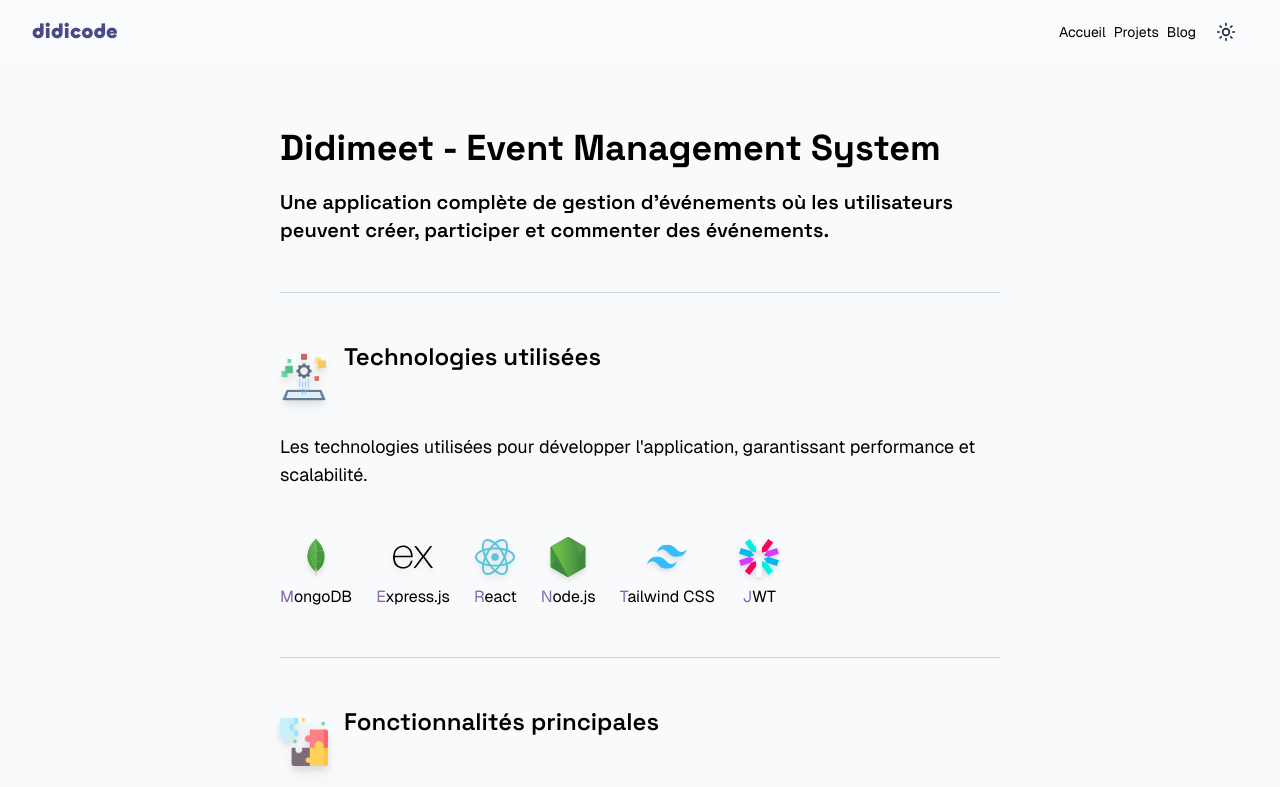
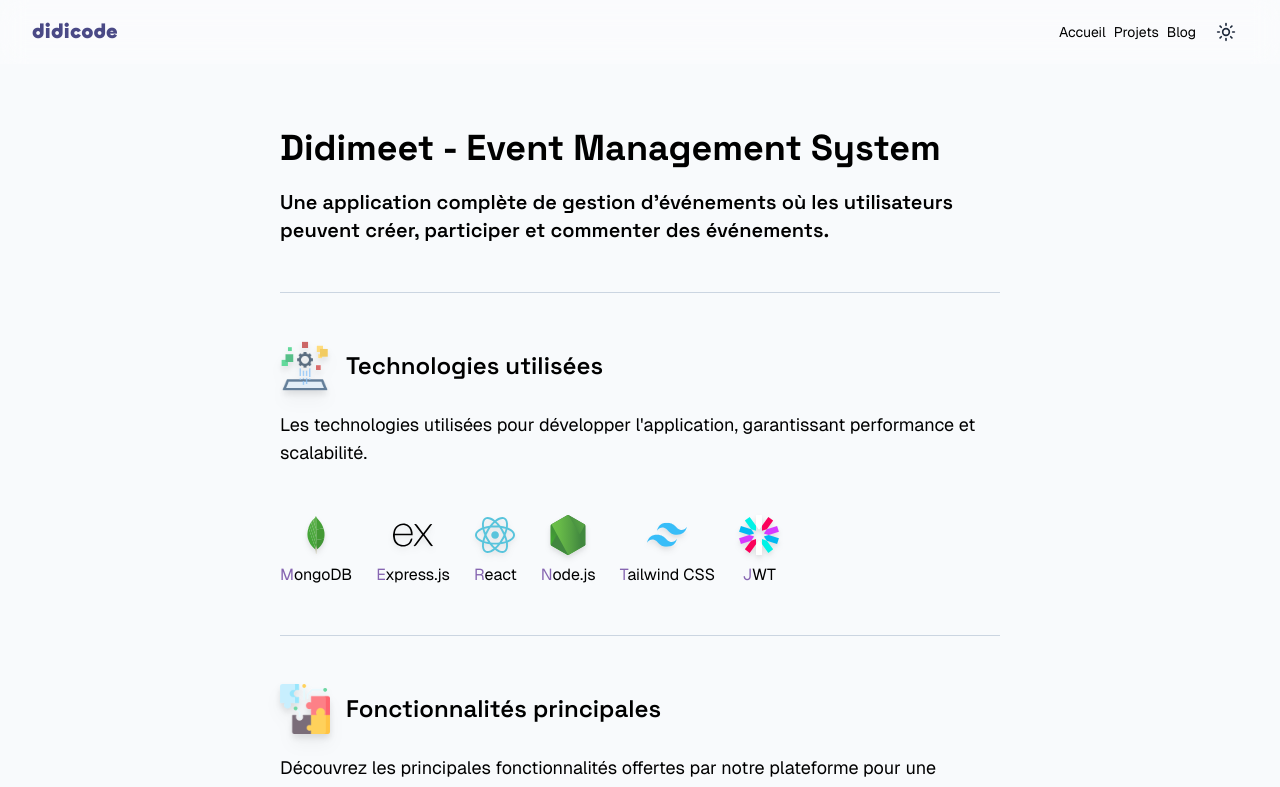
Before and after one commit to didicodeX/didicode, a Next.js app: page /projets in a window 1280 px wide. Shown: the top 787 px of the page. Built offline with nearby package versions, Linux system fonts and the light colour scheme.

Commit message:
Refactor styling in globals.css, update Contact and Services components for improved layout and readability

```diff
--- a/src/app/globals.css
+++ b/src/app/globals.css
@@ -1,6 +1,6 @@
 @import url("https://fonts.googleapis.com/css2?family=Lora:wght@400;700&family=Poppins:wght@100;200;300;400;500;600;700;800;900&family=Roboto:wght@100;300;400;500;700;900&display=swap");
 
-@import url('https://fonts.googleapis.com/css2?family=Geist:wght@100..900&family=Space+Grotesk:wght@300..700&display=swap');
+@import url("https://fonts.googleapis.com/css2?family=Geist:wght@100..900&family=Space+Grotesk:wght@300..700&display=swap");
 
 @font-face {
   font-family: "Chillax";
@@ -42,16 +42,15 @@
   }
 
   h2 {
-    @apply text-lg sm:text-lg md:text-2xl font-semibold font-SpaceGrotesk  mb-5 sm:mb-10;
+    @apply text-lg sm:text-lg md:text-2xl font-semibold font-SpaceGrotesk;
   }
 
   header h2 {
-    @apply text-lg sm:text-lg md:text-xl font-semibold font-SpaceGrotesk ;
+    @apply text-lg sm:text-lg md:text-xl font-semibold font-SpaceGrotesk;
   }
 
   section h2 {
-    @apply text-2xl sm:text-2xl md:text-3xl font-SpaceGrotesk font-bold md:mb-12;
-
+    @apply text-2xl sm:text-2xl md:text-3xl font-SpaceGrotesk font-bold ;
   }
 
   li {
@@ -72,7 +71,6 @@ li {
 html {
   transition: background-color 0.3s ease, color 0.3s ease;
 }
-
 
 /* Styles pour améliorer la lisibilité du Markdown */
 .container {
@@ -123,7 +121,6 @@ html {
   margin-bottom: 100px;
 }
 
-
 /* Footer */
 footer {
   text-align: center;
--- a/src/app/projets/page.tsx
+++ b/src/app/projets/page.tsx
@@ -106,9 +106,9 @@ function SectionHeader({ title, imgSrc, description }: HeaderProps) {
           width={50}
           height={50}
           alt="section icon"
-          className="w-12 object-contain drop-shadow-lg"
+          className=" object-contain drop-shadow-lg"
         />
-        <h2 className="text-2xl font-semibold font-SpaceGrotesk">{title}</h2>
+        <h2 className="text-2xl font-semibold font-SpaceGrotesk mb-0">{title}</h2>
       </div>
       <p className="text-gray-500 mt-1">{description}</p>
     </header>
--- a/src/components/Contact.tsx
+++ b/src/components/Contact.tsx
@@ -4,7 +4,7 @@ import ReseauxSociaux from "./ReseauxSociaux";
 export default function Contact() {
   return (
     <section>
-      <div className="grid grid-cols-1 md:justify-items-center md:grid-cols-2 py-16 gap-y-10">
+      <div className="grid grid-cols-1 md:justify-items-center md:grid-cols-2 gap-y-10">
         <div className=" col-span-3 mb-16 text-center">
           <h2>
             Prêt à démarrer 🚀 ?
@@ -18,7 +18,7 @@ export default function Contact() {
           <h2>
             Contact me
           </h2>
-          <div className="flex flex-col gap-y-4 items-center md:items-start">
+          <div className="mt-4 flex flex-col gap-y-4 items-center md:items-start">
             <p>
               Vous avez une question ou un projet en tête ? N&apos;hésitez pas à nous
               contacter.
--- a/src/components/Services.tsx
+++ b/src/components/Services.tsx
@@ -25,7 +25,7 @@ export default function Services() {
   return (
     <section>
       <div className="text-center flex flex-col items-center ">
-        <h2 className="">
+        <h2 className="mb-12">
           Comment puis je vous aidez 🤔 ?
         </h2>
         <div className="grid md:grid-cols-2 lg:grid-cols-3 gap-8 justify-center">
```
